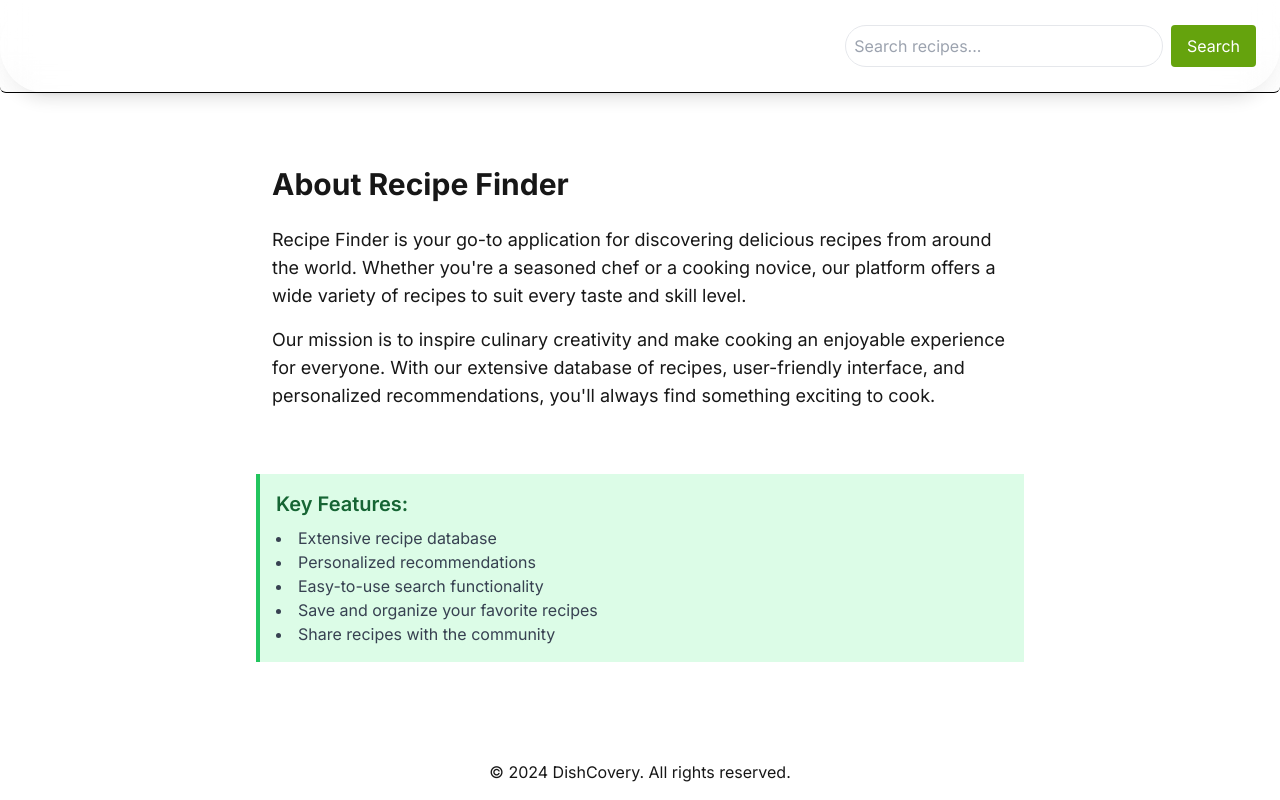
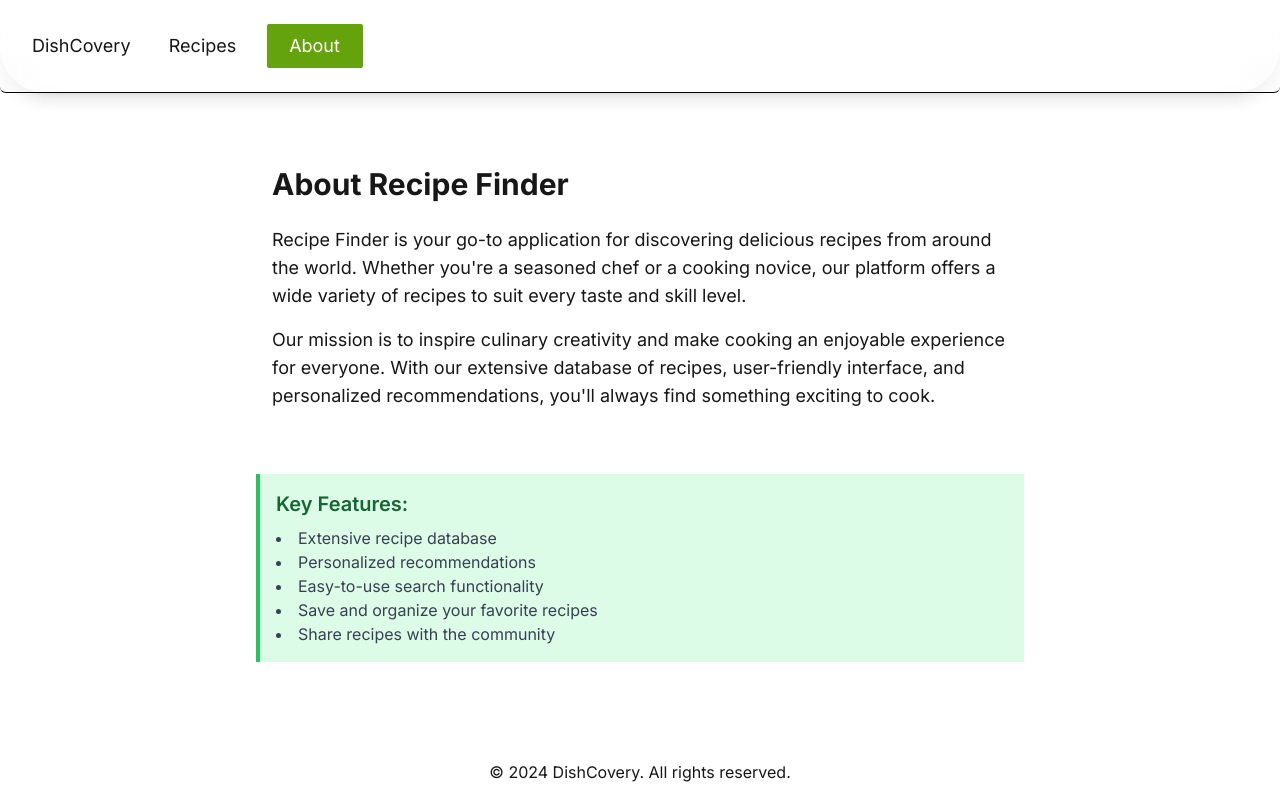
Before and after one commit to NebiyouBelaineh/DishCovery_v2, a Next.js app: page /about in a window 1280 px wide. Built offline with nearby package versions, Linux system fonts and the light colour scheme.

Commit message:
Update header with new tabs and style

```diff
--- a/src/app/components/Header.tsx
+++ b/src/app/components/Header.tsx
@@ -15,7 +15,7 @@ export default function Header({ className }: { className?: string }) {
       <div
         className={cn("fixed inset-x-0 z-50 shadow-lg rounded-full", className)}
       >
-        <NavTabs tabs={['Recipes', 'Ingredients', 'Cooking']} />
+        <NavTabs tabs={['Recipes', 'About']} />
       </div>
     ) : null)
 }
--- a/src/app/components/NavTabs.tsx
+++ b/src/app/components/NavTabs.tsx
@@ -1,10 +1,10 @@
 "use client";
 import { useState, useEffect } from "react";
 import { motion } from "framer-motion";
-import SearchForm from "./SearchForm";
 import { usePathname } from "next/navigation";
-
+import { twMerge } from "tailwind-merge";
 import { cn } from "@/lib/utils";
+import Link from "next/link";
 
 interface TabProps {
   text: string;
@@ -24,24 +24,27 @@ export default function NavTabs({ tabs }: { tabs: string[] }) {
   }, [path]);
 
   return (
-    <div className="flex items-center justify-start md:justify-center lg:justify-between gap-4 rounded-md bg-opacity-50 backdrop-blur-lg border-b border-black dark:border-gray-300 p-6 text-black dark:text-white">
+    <div className="flex items-center justify-start md:justify-center lg:justify-between gap-4 rounded-md bg-opacity-50 backdrop-blur-lg border-b border-black dark:border-gray-300 p-6 text-dark dark:text-white">
       <div className="flex flex-wrap items-center gap-4">
+        <Link href={'/'} className={cn(
+          "relative rounded-md p-2 text-sm md:text-md lg:text-lg transition-all text-dark dark:text-white hover:font-black",
+        )}>DishCovery</Link>
         {tabs.map((tab) => (
           <Tab text={tab} selected={selected === tab} setSelected={setSelected} key={tab} />
         ))}
       </div>
-      <SearchForm className="w-1/3" />
     </div>
   );
 }
 
 const Tab = ({ text, selected, setSelected }: TabProps) => {
   return (
-    <button
+    <Link
+      href={`/${text.toLowerCase()}`}
       onClick={() => setSelected(text)}
       className={cn(
-        "relative rounded-md p-2 text-sm md:text-lg transition-all",
-        selected ? "text-white" : "text-white hover:font-black",
+        "relative text-center rounded-md p-2 text-sm md:text-md lg:text-lg transition-all",
+        selected ? "text-white" : "text-dark dark:text-white hover:font-black",
       )}
     >
       <p className="relative z-50 min-w-20">{text}</p>
@@ -52,6 +55,6 @@ const Tab = ({ text, selected, setSelected }: TabProps) => {
           className="absolute inset-0 rounded-sm bg-lime-600"
         />
       )}
-    </button>
+    </Link>
   );
 };
```
